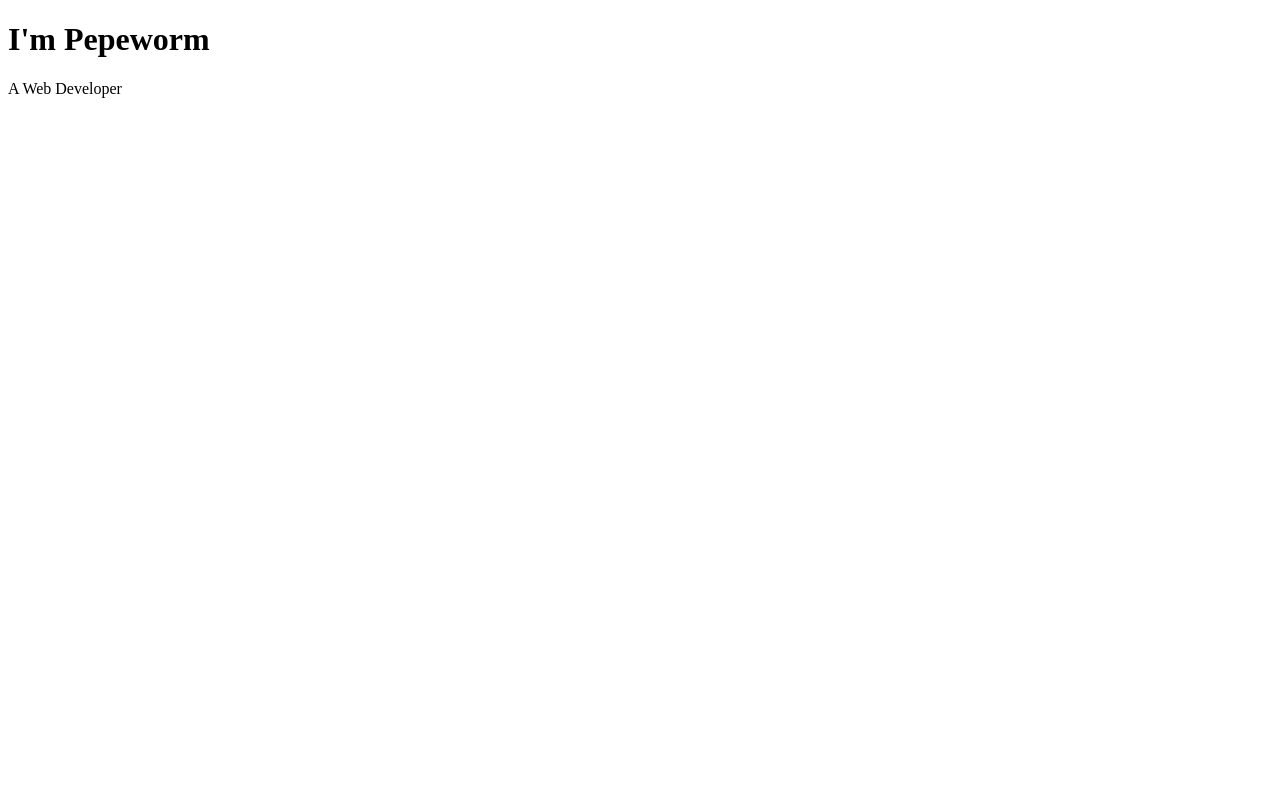
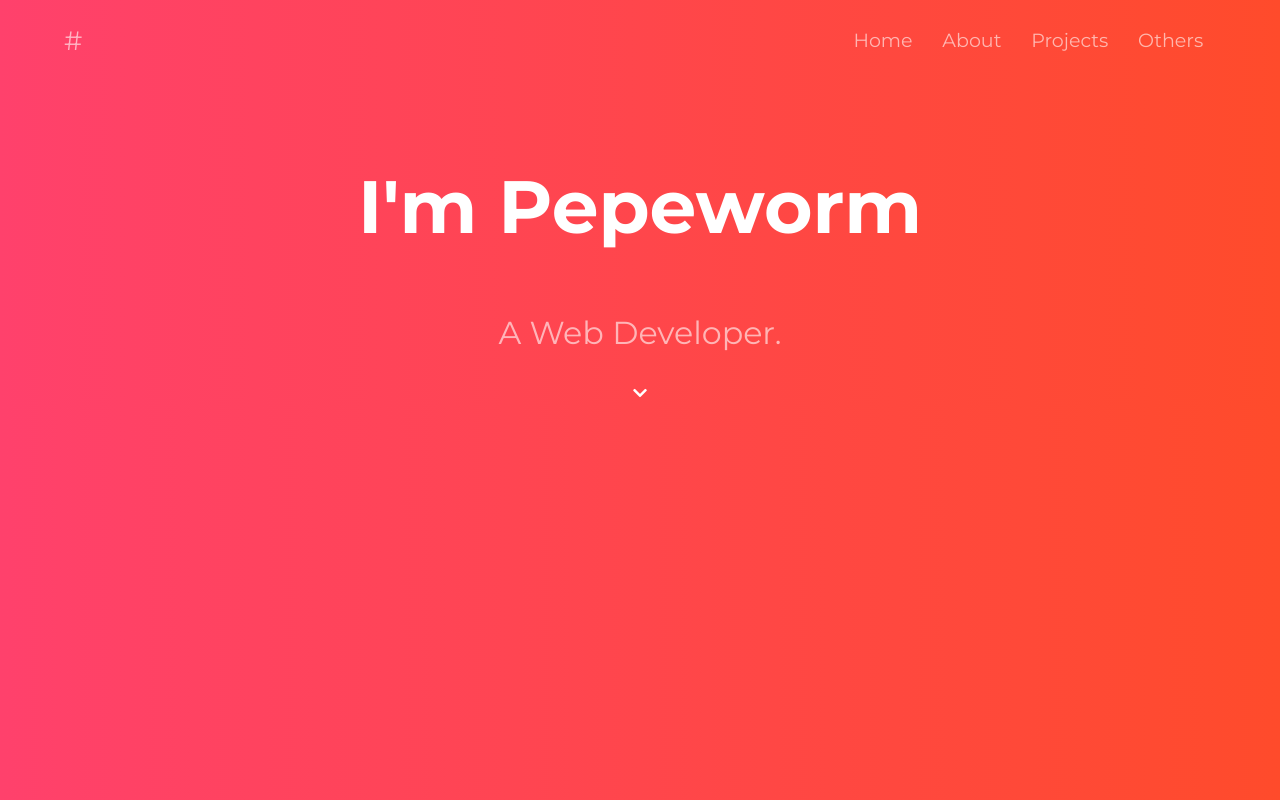
Before and after one commit to pepeworm/personal-site-one, a plain HTML site: page index.html in a window 1280 px wide. Drawn offline with Linux system fonts and the light colour scheme.

Commit message:
Complete starter files

```diff
--- a/index.html
+++ b/index.html
@@ -4,17 +4,53 @@
 <head>
     <meta charset="UTF-8">
     <meta name="viewport" content="width=device-width, initial-scale=1.0">
-
     <title>Pepeworm</title>
+    <link rel="icon" href="./images/favicon.PNG">
     <link
         href="https://fonts.googleapis.com/css2?family=Montserrat:wght@100;200;300;400;500;600;700;800;900&display=swap"
         rel="stylesheet">
-    <link rel="stylesheet" href="">
+    <link rel="stylesheet" href="./scss/main.css">
+    <link rel="stylesheet" href="https://use.fontawesome.com/releases/v5.14.0/css/all.css"
+        integrity="sha384-HzLeBuhoNPvSl5KYnjx0BT+WB0QEEqLprO+NBkkk5gbc67FTaL7XIGa2w1L0Xbgc" crossorigin="anonymous">
 </head>
 
 <body>
-    <h1>I'm <strong>Pepeworm</strong></h1>
-    <p>A Web Developer</p>
+
+    <!-- Navigation -->
+
+    <nav>
+        <a href="#" class="logo">#</a>
+        <ul>
+            <li><a href="#" class="nav-link">Home</a></li>
+            <li><a href="#about" class="nav-link">About</a></li>
+            <li><a href="#projects" class="nav-link">Projects</a></li>
+            <li><a href="#others" class="nav-link">Others</a></li>
+        </ul>
+    </nav>
+
+    <div class="body-container">
+
+        <!-- Head -->
+
+        <section class="head-container">
+
+            <h1>I'm <strong>Pepeworm</strong></h1>
+            <p>A Web Developer.</p>
+
+            <a href=""></a><i class="fas fa-chevron-down"></i>
+        </section>
+
+        <!-- About -->
+
+        <!-- Projects -->
+
+    </div>
+
+    <footer id="others">
+
+    </footer>
+
+    <script src="./index.js"></script>
 </body>
 
 </html>
--- a/public/index.js
+++ b/public/index.js
@@ -0,0 +1,10 @@
+const navbar = document.querySelector("nav");
+
+window.onscroll = () => {
+    let topDistance = window.scrollY;
+    if (topDistance >= 80) {
+        navbar.classList.add("navbar-scroll");
+    } else {
+        navbar.classList.remove("navbar-scroll");
+    }
+};
--- /dev/null
+++ b/public/scss/_head.scss
@@ -0,0 +1,7 @@
+@import "./variable";
+
+.head-container {
+    p {
+        color: $seeThroughWhite;
+    }
+}
--- /dev/null
+++ b/public/scss/_navbar.scss
@@ -0,0 +1,45 @@
+@import "./variable";
+
+.navbar-scroll {
+    transition: background 500ms ease-in;
+    background: $seeThroughBlack;
+}
+
+nav {
+    padding: 0.8rem 4rem;
+    margin: 0 0 5rem;
+    display: flex;
+    flex-direction: row;
+    justify-content: flex-start;
+    align-items: center;
+    position: sticky;
+    top: 0;
+    left: 0;
+    right: 0;
+    z-index: 100;
+
+    ul {
+        list-style: none;
+        padding: 0;
+        display: inline-block;
+        margin-left: auto;
+
+        li {
+            display: inline;
+            margin: 0 0.8rem;
+        }
+    }
+
+    a.nav-link {
+        color: $seeThroughWhite;
+    }
+
+    .logo {
+        font-size: 2.5ch;
+        color: $seeThroughWhite;
+    }
+
+    .nav-link {
+        font-size: 1.8ch;
+    }
+}
--- /dev/null
+++ b/public/scss/_variable.scss
@@ -0,0 +1,5 @@
+$seeThroughBlack: rgba(0, 0, 0, 0.6);
+$seeThroughWhite: rgba(255, 255, 255, 0.6);
+
+$flareBgColor: linear-gradient(to right, rgb(241, 39, 17), rgb(245, 175, 25));
+$burningOrangeBgColor: linear-gradient(to right, rgb(255, 65, 108), rgb(255, 75, 43));
--- /dev/null
+++ b/public/scss/main.scss
@@ -0,0 +1,26 @@
+@import "./head", "./navbar", "./variable";
+
+body {
+    font-family: "Montserrat", sans-serif;
+    text-align: center;
+    margin: 0;
+    background: $burningOrangeBgColor;
+    color: #fff;
+}
+
+h1 {
+    font-size: 7ch;
+}
+
+p {
+    font-size: 3ch;
+}
+
+a {
+    text-decoration: none;
+}
+
+img {
+    width: 8rem;
+    height: 8rem;
+}
```
Also changed, not shown: public/images/favicon.PNG (added), public/scss/main.css (added), public/styles.css (deleted), 1 other file.
